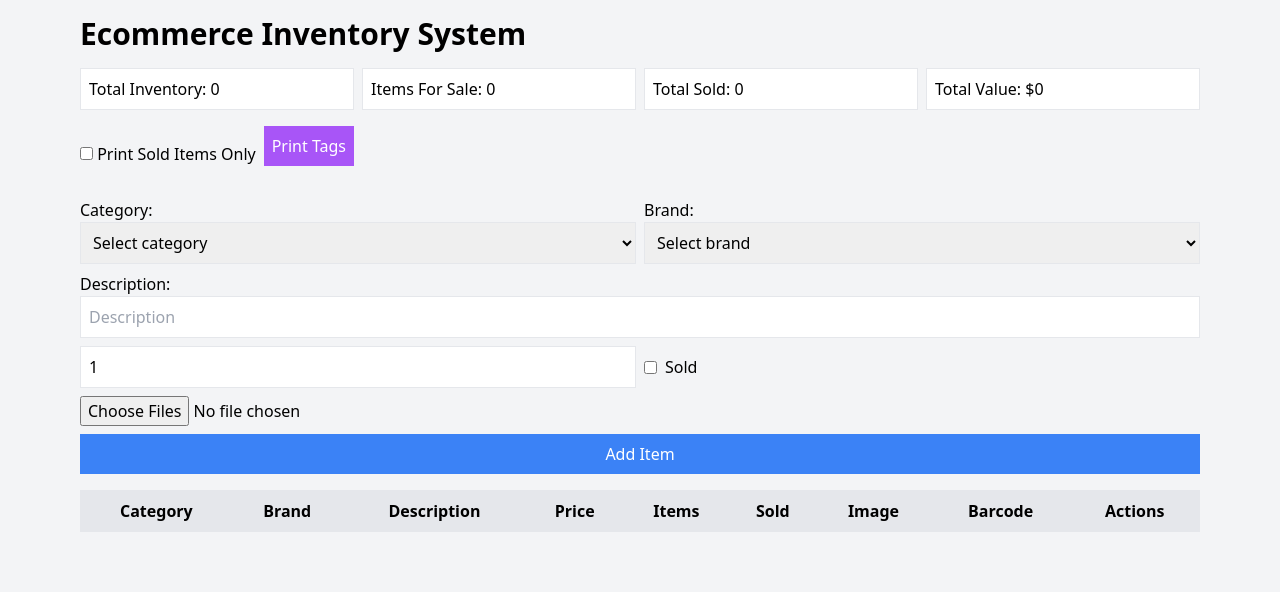
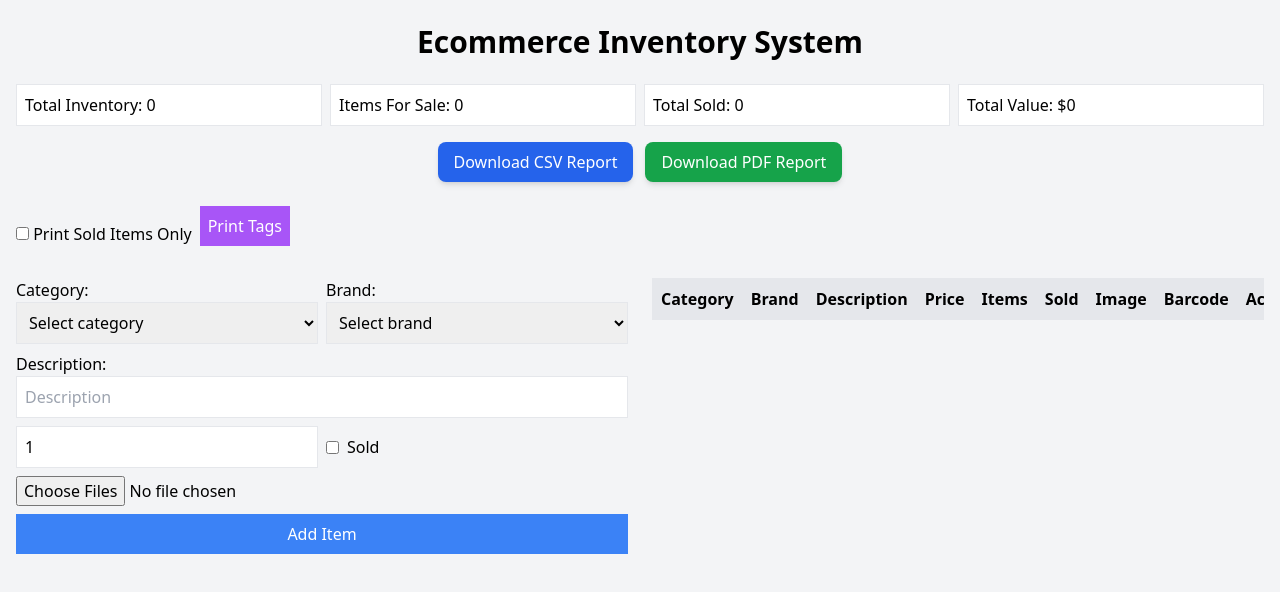
Before and after one commit to architeketh/ecommerce-inventory-system, a React (Vite) app: page / in a window 1280 px wide. Shown: the top 592 px of the page. Built offline with nearby package versions, Linux system fonts and the light colour scheme.

Commit message:
Update App.jsx

```diff
--- a/src/App.jsx
+++ b/src/App.jsx
@@ -3,6 +3,8 @@ import InventoryList from './components/InventoryList.jsx'
 import InventoryForm from './components/InventoryForm.jsx'
 import Dashboard from './components/Dashboard.jsx'
 import PrintTags from './components/PrintTags.jsx'
+import jsPDF from 'jspdf'
+import 'jspdf-autotable'
 
 const App = () => {
   const [items, setItems] = useState(() => {
@@ -19,15 +21,89 @@ const App = () => {
     ? items.filter(item => item.sold)
     : items
 
+  // --- CSV Report ---
+  const generateCSVReport = () => {
+    const headers = ['Category', 'Brand', 'Description', 'Price', 'Items', 'Sold']
+    const rows = items.map(item => [
+      item.category,
+      item.brand,
+      item.description,
+      `$${item.price.toFixed(2)}`,
+      item.items,
+      item.sold
+    ])
+
+    let csvContent = 'data:text/csv;charset=utf-8,'
+    csvContent += [headers, ...rows].map(e => e.join(',')).join('\n')
+
+    const encodedUri = encodeURI(csvContent)
+    const link = document.createElement('a')
+    link.setAttribute('href', encodedUri)
+    link.setAttribute('download', 'inventory_report.csv')
+    document.body.appendChild(link)
+    link.click()
+    document.body.removeChild(link)
+  }
+
+  // --- PDF Report ---
+  const generatePDFReport = () => {
+    const doc = new jsPDF()
+    doc.setFontSize(18)
+    doc.text('Ecommerce Inventory Report', 14, 20)
+    doc.setFontSize(12)
+    doc.text(`Generated: ${new Date().toLocaleString()}`, 14, 30)
+
+    const tableData = items.map(item => [
+      item.category,
+      item.brand,
+      item.description,
+      `$${item.price.toFixed(2)}`,
+      item.items,
+      item.sold
+    ])
+
+    doc.autoTable({
+      head: [['Category', 'Brand', 'Description', 'Price', 'Items', 'Sold']],
+      body: tableData,
+      startY: 40,
+    })
+
+    const totalValue = items.reduce(
+      (acc, item) => acc + item.price * item.items,
+      0
+    )
+    doc.text(`Total Inventory Value: $${totalValue.toFixed(2)}`, 14, doc.lastAutoTable.finalY + 10)
+
+    doc.save('inventory_report.pdf')
+  }
+
   return (
-    <div className="p-4 max-w-6xl mx-auto">
-      <h1 className="text-3xl font-bold mb-4">Ecommerce Inventory System</h1>
+    <div className="px-4 py-6 w-full max-w-[1400px] mx-auto">
+      <h1 className="text-3xl font-bold mb-6 text-center">
+        Ecommerce Inventory System
+      </h1>
 
       {/* Dashboard */}
       <Dashboard items={items} />
 
+      {/* Report Buttons */}
+      <div className="flex flex-wrap gap-3 justify-center mb-6">
+        <button
+          onClick={generateCSVReport}
+          className="bg-blue-600 hover:bg-blue-700 text-white px-4 py-2 rounded-lg shadow-md"
+        >
+          Download CSV Report
+        </button>
+        <button
+          onClick={generatePDFReport}
+          className="bg-green-600 hover:bg-green-700 text-white px-4 py-2 rounded-lg shadow-md"
+        >
+          Download PDF Report
+        </button>
+      </div>
+
       {/* Print tags toggle */}
-      <div className="mb-4 flex items-center gap-2">
+      <div className="mb-4 flex flex-wrap items-center gap-2">
         <label>
           <input
             type="checkbox"
@@ -39,11 +115,16 @@ const App = () => {
         <PrintTags items={itemsToPrint} showPhotos={false} />
       </div>
 
-      {/* Inventory form */}
-      <InventoryForm items={items} setItems={setItems} />
+      {/* Layout grid for form + table */}
+      <div className="grid grid-cols-1 md:grid-cols-2 gap-6">
+        {/* Inventory form */}
+        <InventoryForm items={items} setItems={setItems} />
 
-      {/* Inventory table */}
-      <InventoryList items={items} setItems={setItems} />
+        {/* Inventory table */}
+        <div className="overflow-x-auto">
+          <InventoryList items={items} setItems={setItems} />
+        </div>
+      </div>
     </div>
   )
 }
```
